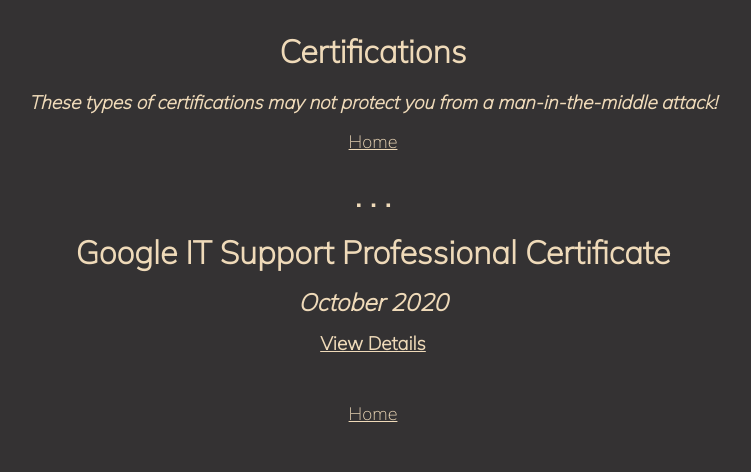
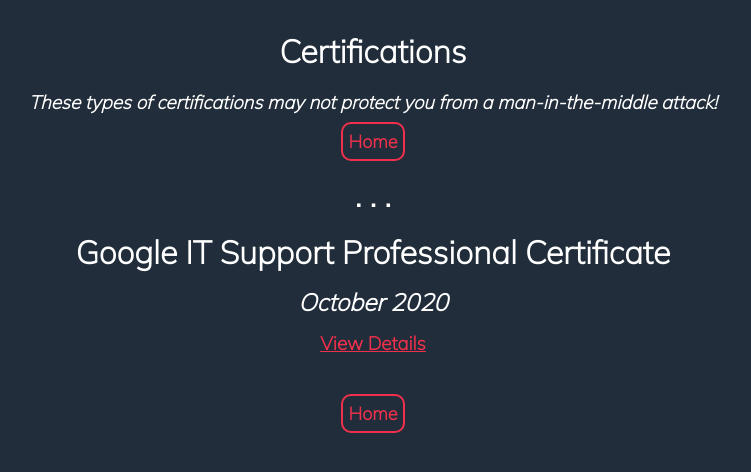
Before and after one commit to digitalbiomenet/rgroland, a plain HTML site: page certs/index.html in a window 1280 px wide. Shown: the whole page, without its empty margins (267-1018 px from the left). Drawn offline with Linux system fonts and the light colour scheme.

Commit message:
Update 4

```diff
--- a/main.css
+++ b/main.css
@@ -1,7 +1,7 @@
 html
 {
-    background-color: #343233;
-    color: #efdab9;
+    background-color: #212d3a;
+    color: #ffffff;
     font-weight: 200;
     font-family: 'Mulish', sans-serif;
     width: 100%;
@@ -58,11 +58,18 @@ body
 .links a
 {
     font-size: 18px;
-    color: #efdab9;
+    color: #f1304d;
+    font-weight: 800;
+    padding: 6px;
+    border-radius: 10px;
+    text-decoration: none;
+    border-style: solid;
+    border-width: 2px;
 }
 .links a:hover
 {
-    font-style: italic;
+    color: #ffffff;
+    background-color: #f1304d;
 }
 
 .work-entry
@@ -95,7 +102,7 @@ body
 .cert-entry a
 {
     font-style: normal;
-    color: #efdab9;
+    color: #f1304d;
 }
 
 .cert-detail
@@ -114,7 +121,7 @@ body
 .cert-detail a
 {
     font-style: normal;
-    color: #efdab9;
+    color: #f1304d;
 }
 .cert-detail ul
 {
```
